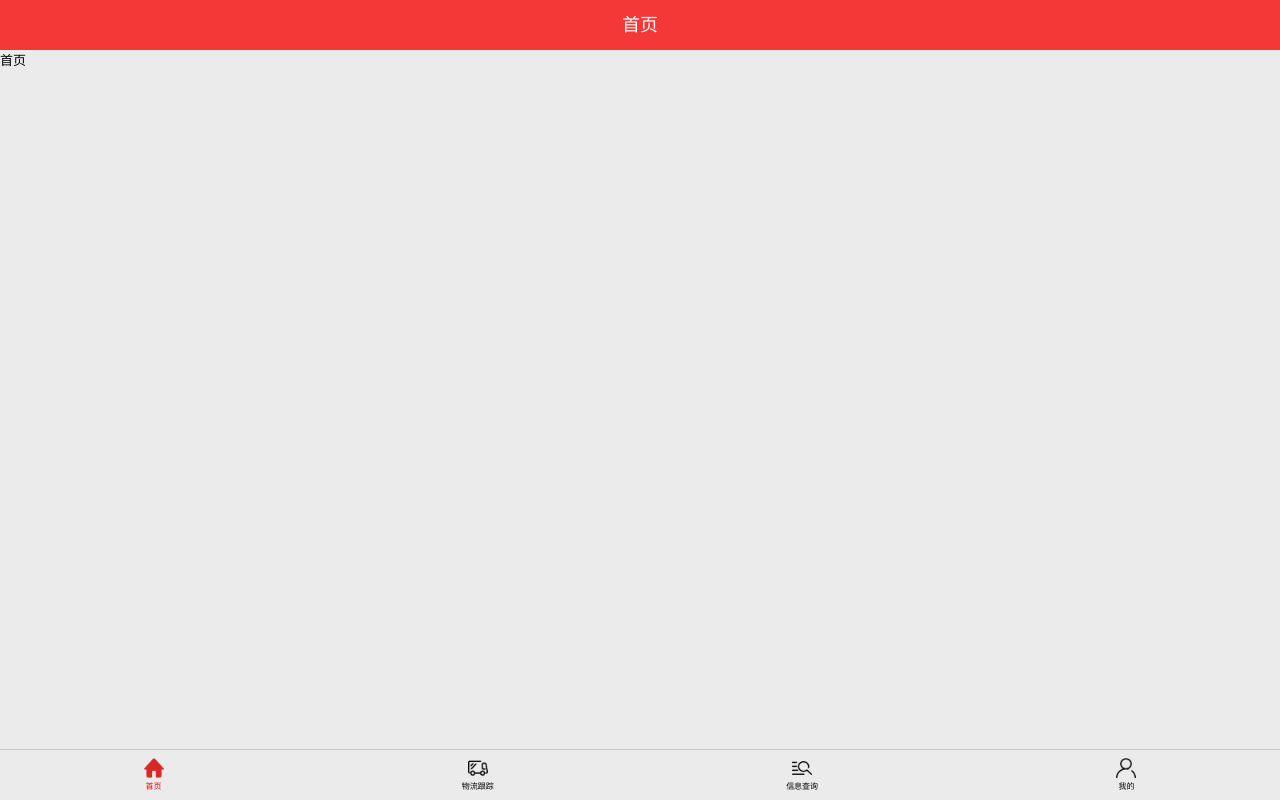
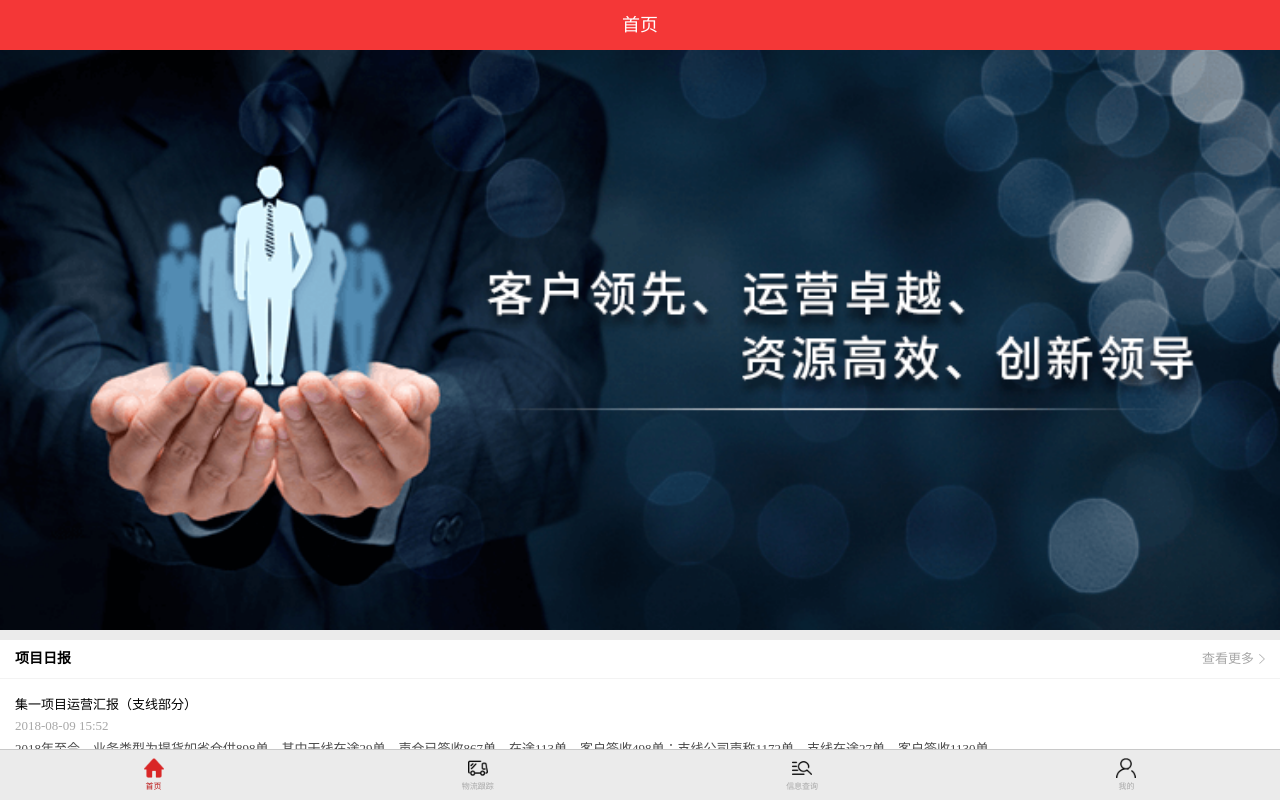
Before and after one commit to guojs-github/vue-mobile, a Vue app: page /#/ in a window 1280 px wide. Built offline with nearby package versions, Linux system fonts and the light colour scheme.

Commit message:
完善首页
1、标题图片
2、项目日报

```diff
--- a/src/assets/styles/index.css
+++ b/src/assets/styles/index.css
@@ -37,6 +37,10 @@
 	align-items: center;
 }
 
+.ef-click:active {
+  background-color: #c8c8c8;
+}
+
 .image {
 	display: flex;
 	flex-flow: column;
@@ -62,10 +66,45 @@
 	background-color: #F43737;
 }
 
+.section {
+	min-height: 30px;
+
+	display: flex;
+	flex-flow: column;
+	justify-content: flex-start;
+	align-items: flex-start;
+}
+
+.row {
+	width: 100%;
+	min-height: 30px;
+
+	display: flex;
+	flex-flow: row;
+	justify-content: flex-start;
+	align-items: flex-start;
+}
+
+.text-dark {
+	color: black;
+}
+
+.text-normal {
+	color: #4c4c4c;
+}
+
+.text-light {
+	color: #a7a7a7;
+}
+
+.text-red {
+	color: #ba0f0f;
+}
+
 .background-red {
 	background-color: #F43737;
 }
 
-.text-normal {
-	color: black;
+.border-bottom {
+	border-bottom: 1px solid #f3f3f3;
 }
--- a/src/components/Home/HomeButtonBar.css
+++ b/src/components/Home/HomeButtonBar.css
@@ -21,10 +21,6 @@ div.button-bar div.tab {
   justify-content: flex-start;
 }
 
-div.button-bar div.tab:active {
-  background-color: #c8c8c8;
-}
-
 div.button-bar div.tab div.image {
   margin-top: 8px;
   width: 100%;
--- a/src/components/Home/HomeButtonBar.vue
+++ b/src/components/Home/HomeButtonBar.vue
@@ -1,11 +1,11 @@
 <template>
   <div class='flex-row button-bar'>
-    <div class='flex-column tab' v-for='tab in tabs' v-bind:key='tab.id' :class='{selected:tab.id==selectedTab}' @click='onTabChange(tab.id)'>
+    <div class='flex-column tab ef-click' v-for='tab in tabs' v-bind:key='tab.id' @click='onTabChange(tab.id)'>
       <div class='image'>
         <img v-bind:src='tab.imageSelected' v-if='selectedTab == tab.id' >
         <img v-bind:src='tab.image' v-else >
       </div>
-      <div class='text text-normal'>
+      <div class='text text-light' :class='{"text-red":selectedTab == tab.id}'>
         {{ tab.name }}
       </div>
     </div>
--- /dev/null
+++ b/src/components/Home/HomePage.css
@@ -0,0 +1,77 @@
+/*
+	Home page样式
+*/
+.home-page .image.top {
+  width: 100%;
+}
+
+.home-page .image img {
+  width: 100%;
+}
+
+.home-page .row.caption {
+	height: 38px;
+	line-height: 38px;
+
+	justify-content: space-between;
+ }
+
+.home-page .row.caption .text{
+  font-size: 14px;
+  font-weight: bold;
+}
+
+.home-page .row.caption .more {
+	height: 38px;
+}
+
+.home-page .row.caption .more .image {
+	margin-left: 5px;
+}
+
+.home-page .row.caption .more .image img{
+	width: 6px;
+	height: 10px;
+}
+
+.home-page .caption-bottom-line {
+	margin-left: -15px;
+	width: calc(100% + 30px);
+}
+
+.home-page .content {
+	margin-left: -15px;
+	padding: 0 15px;
+
+	width: 100%;
+}
+
+.home-page .report-title {
+	margin-top: 15px;
+
+	width: 100%;
+	text-align: left;
+}
+
+.home-page .report-time {
+	margin-top: 5px;
+
+	width: 100%;
+	text-align: left;
+}
+
+.home-page .report-description {
+	margin-top: 5px;
+	margin-bottom: 15px;
+
+	width: 100%;
+	line-height: 20px;
+	max-height: 60px;
+	text-align: left;
+
+	overflow: hidden;
+	text-overflow: ellipsis;
+	display: -webkit-box;
+	-webkit-line-clamp: 3;
+	-webkit-box-orient: vertical;
+}
--- a/src/components/Home/HomePage.vue
+++ b/src/components/Home/HomePage.vue
@@ -1,6 +1,34 @@
 <template>
   <div class="home-page">
-    首页
+    <div class='image top'>
+      <img src='../../assets/home-ad.png'/>
+    </div>
+    <div class='section projectDailyReport'>
+      <div class='row caption'>
+        <div class='text-dark text'>项目日报</div>
+        <div class='flex-row more ef-click'>
+          <div class='text-light more-text'>
+            查看更多
+          </div>
+          <div class='image'>
+            <img src='../../assets/arrow-right.png'/>
+          </div>
+        </div>
+      </div>
+      <div class='border-bottom caption-bottom-line'>
+      </div>
+      <div class='flex-column ef-click content '>
+        <div class='text-dark report-title'>
+          {{ projectDailyReport.title }}
+        </div>
+        <div class='text-light report-time'>
+          {{ projectDailyReport.time }}
+        </div>
+        <div class='text-normal report-description'>
+          {{ projectDailyReport.description }}
+        </div>
+      </div>
+    </div><!-- 项目日报 -->
   </div>
 </template>
 
@@ -9,6 +37,11 @@ export default {
   name: 'HomePage',
   data () {
     return {
+      projectDailyReport: {
+        title: '集一项目运营汇报（支线部分）',
+        time: '2018-08-09 15:52',
+        description: '2018年至今，业务类型为提货如省仓供898单，其中干线在途29单，声仓已签收867单，在途113单，客户签收498单；支线公司声称1172单，支线在途27单，客户签收1130单。'
+      }
     }
   },
   components: {
@@ -19,6 +52,7 @@ export default {
 </script>
 
 <style scoped src='./Page.css'/>
+<style scoped src='./HomePage.css'/>
 
 <!-- Add "scoped" attribute to limit CSS to this component only -->
 <style scoped>
--- a/src/components/Home/Page.css
+++ b/src/components/Home/Page.css
@@ -2,10 +2,18 @@
 	Home page通用样式
 */
 .home-page {
-  position: absolute;
-  top: 50px;
-  bottom: 50px;
+	position: absolute;
+   	top: 50px;
+  	bottom: 50px;
 
-  width: 100%;
-  background-color: #ebebeb;
+	width: 100%;
+  	background-color: #ebebeb;
 }
+
+.section {
+	padding: 0 15px;
+	margin-top: 10px;
+
+	width: calc(100% - 30px);
+	background-color: white;
+}
```
